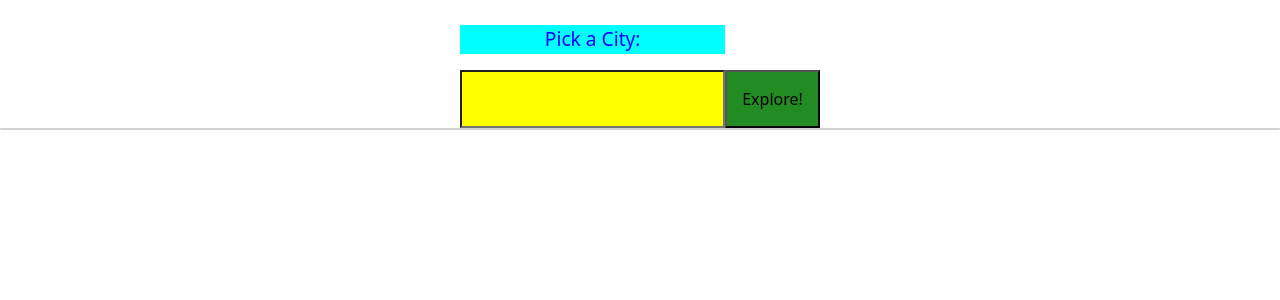
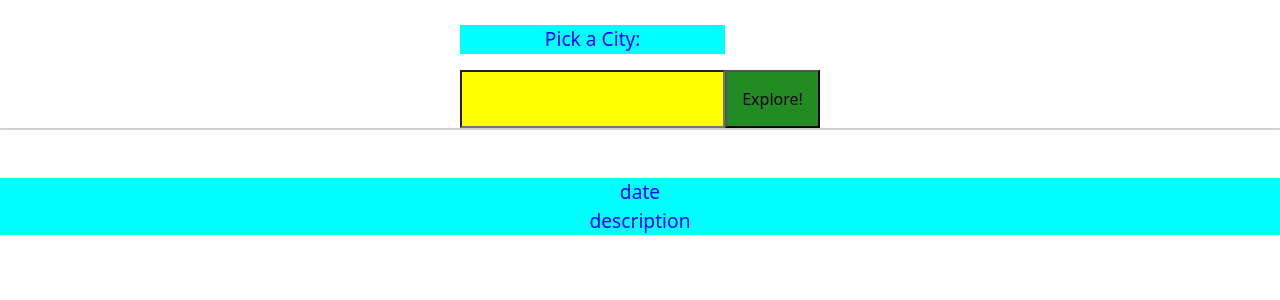
Before and after one commit to catdude2000/city-explorer, a React (Create React App) app: page / in a window 1280 px wide. Shown: the top 300 px of the page. Built offline with nearby package versions, Linux system fonts and the light colour scheme; no server answers.

Commit message:
weatherjs displays on page, no weather data rendered yet

```diff
--- a/src/App.js
+++ b/src/App.js
@@ -16,10 +16,11 @@ class App extends React.Component {
       cityData: {},
       error: false,
       errorMessage: "",
-      cityMap: '',
+      cityMap: "",
       lat: "",
       lon: "",
-      weatherShown: []
+      weatherShown: {},
+      showWeather: false
     };
   }
 
@@ -30,17 +31,13 @@ class App extends React.Component {
     try {
       let url = `https://us1.locationiq.com/v1/search?key=${API_KEY}&q=${this.state.city}&format=json`
       let cityInfo = await axios.get(url);
-
       this.setState({
         cityData: cityInfo.data[0],
         error: false,
         cityMap: `https://maps.locationiq.com/v3/staticmap/search?key=${API_KEY}&center=${cityInfo.data[0].lat},${cityInfo.data[0].lon}&zoom=10`
-
       }
       );
-
         this.displayWeather(cityInfo.data[0].lat, cityInfo.data[0].lon, this.state.city);
-
     } catch (error) {
       this.setState({
         error: true,
@@ -61,13 +58,12 @@ class App extends React.Component {
     try {
 
       let weatherUrl = await axios.get(`${process.env.REACT_APP_SERVER}/weather/?searchQuery=${city}&lat=${lat}&lon=${lon}`);
-      console.log(weatherUrl);
-      //   this.setState({
-      //     // latitude: lat,
-      //     // longitude: lon,
-      //     // searchQuery: searchQuery,
-      //     // weather: await axios.get(weatherUrl)
-      // })
+      console.log(weatherUrl.data, 'weatherurl');
+        this.setState({
+          showWeather: true,
+          weatherShown: weatherUrl
+      })
+
 
     } catch (error) {
       this.setState({
@@ -102,10 +98,16 @@ class App extends React.Component {
             {this.state.cityData.lon}
         </Col>
         <Image src={this.state.cityMap} />
-        <Weather
-        date={this.state.date}
+        {/* {this.props.weatherShownForRender.map((datetime, description) => ( */}
+          <Weather
+          weatherShown={this.state.weatherShown}
+          date={this.state.datetime}
+          description={this.state.description}
+          displayWeather={this.displayWeather}
+          />
+{/* ))
+} */}
 
-        />
       </>
     );
   }
--- a/src/Weather.js
+++ b/src/Weather.js
@@ -5,17 +5,24 @@ class Weather extends React.Component {
     constructor(props) {
         super(props);
         this.state = {
-
+            weatherShownForRender: this.props.weatherShown
         };
     }
-
+    // helpShowWeather = () => {
+    //     this.props.displayWeather(this.props.weatherShown)
+    //     console.log(this.weatherShown, 'helpweatherfuncworking')
+    // }
 
     render() {
         return (
             <>
                 <Col>
-                    <p>{this.props.date}</p>
-                    <p>{this.props.description}</p>
+
+                    <p>date{this.props.date}
+                    <br/>
+                    description{this.props.description}
+                    </p>
+                    {/* <p>{this.props.description}</p> */}
                 </Col>
             </>
         )
```
